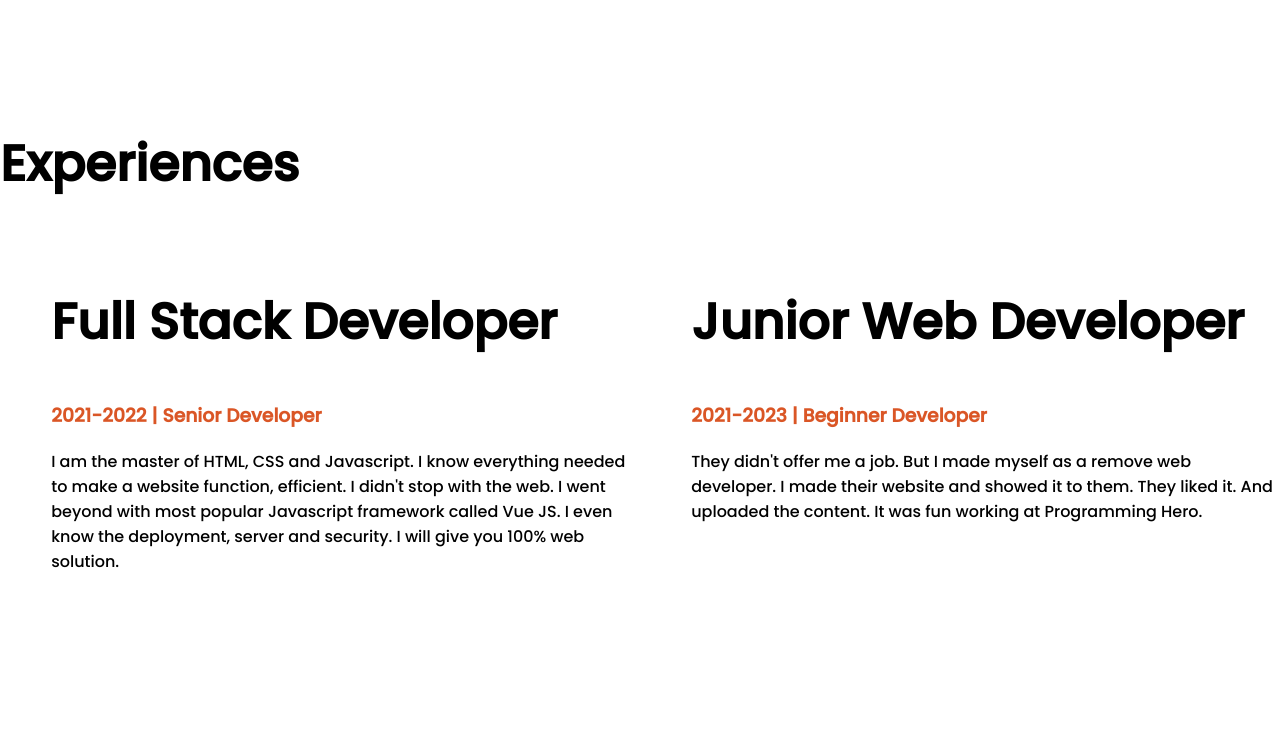
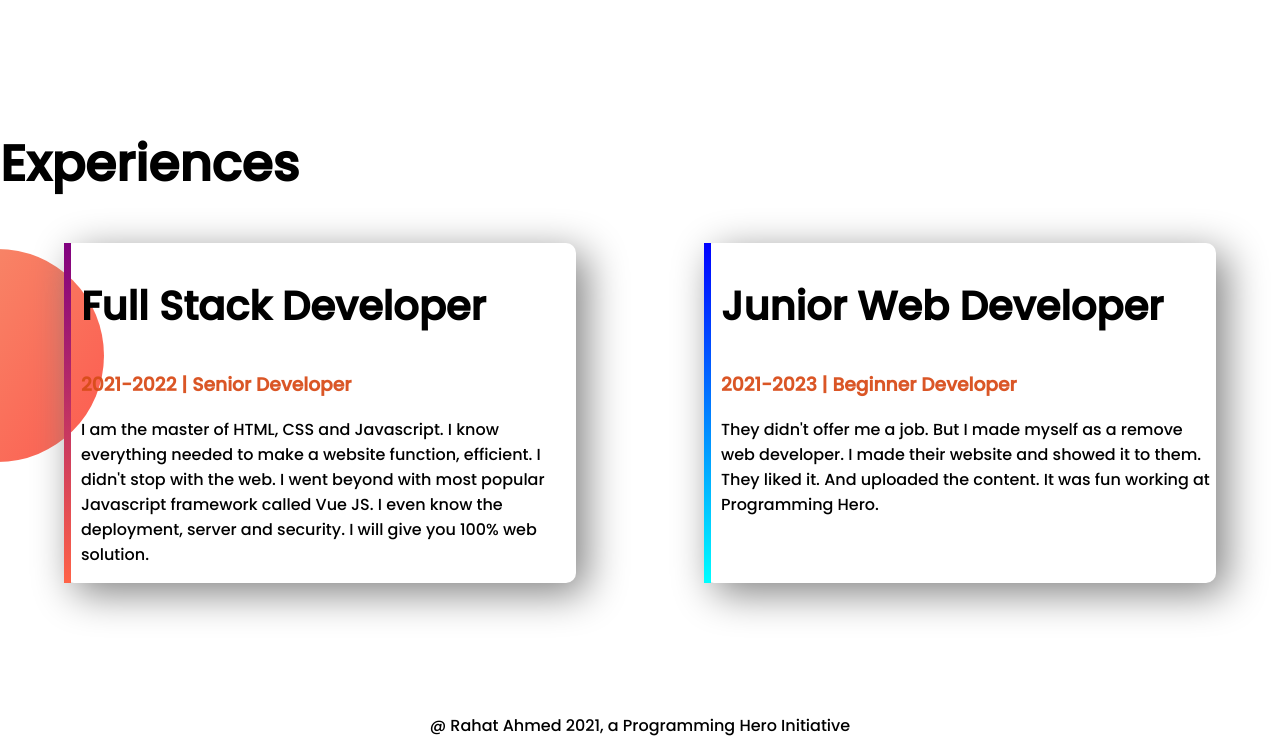
Before and after one commit to rahatahm3d/developer-portfolio, a plain HTML site: page index.html in a window 1280 px wide. Shown: the part 1156-1910 px from the top of the page. Before the commit the page ends 1876 px from the top, so only its background shows below. Drawn offline with Linux system fonts and the light colour scheme.

Commit message:
final work

```diff
--- a/index.html
+++ b/index.html
@@ -43,16 +43,16 @@
     <section class="experience-area">
         <h1>Experiences</h1>
         <div class="flexible-container">
-            <div class="half-width">
-                <h1>Full Stack Developer</h1>
+            <div id="full-stack-experience" class="experience-item">
+                <h2>Full Stack Developer</h2>
                 <h3 class="orange-color">2021-2022 | Senior Developer</h3>
                 <p>I am the master of HTML, CSS and Javascript. I know everything needed to make a website function,
                     efficient. I didn't stop with the web. I went beyond with most popular Javascript framework called
                     Vue
                     JS. I even know the deployment, server and security. I will give you 100% web solution.</p>
             </div>
-            <div class="half-width">
-                <h1>Junior Web Developer</h1>
+            <div id="web-dev-experience" class="experience-item">
+                <h2>Junior Web Developer</h2>
                 <h3 class="orange-color">2021-2023 | Beginner Developer</h3>
                 <p>They didn't offer me a job. But I made myself as a remove web developer. I made their website and
                     showed
@@ -61,6 +61,9 @@
         </div>
 
     </section>
+    <footer>
+        <p>@ Rahat Ahmed 2021, a Programming Hero Initiative</p>
+    </footer>
 
 </body>
 
--- a/style.css
+++ b/style.css
@@ -4,6 +4,9 @@ body{
 }
 h1{
     font-size: 50px;
+}
+h2{
+    font-size: 40px;
 }
 .orange-color{
     color: rgba(216, 76, 25, 0.945);
@@ -15,6 +18,7 @@ h1{
 .half-width{
     width: 50%;
     padding-left: 4%;
+
 }
 .half-width img{
     width: 80%;
@@ -36,3 +40,30 @@ h1{
     background-repeat: no-repeat;
     background-position: right;
 }
+.experience-area{
+    background-image: url(images/exp-bg.png);
+    background-repeat: no-repeat;
+    background-position: left;
+}
+.experience-item{
+    border-radius: 10px;
+    width: 40%;
+    margin-left: 5%;
+    margin-right: 5%;
+    padding-left: 10px;
+    box-shadow: 10px 10px 40px gray;
+
+}
+#web-dev-experience{
+    border-left: 7px solid;
+    border-image: linear-gradient(blue, cyan);
+    border-image-slice: 1;
+}
+#full-stack-experience{
+    border-left: 7px solid;
+    border-image: linear-gradient(purple,tomato);
+    border-image-slice: 1;
+}
+footer p{
+    text-align: center;
+}
```
